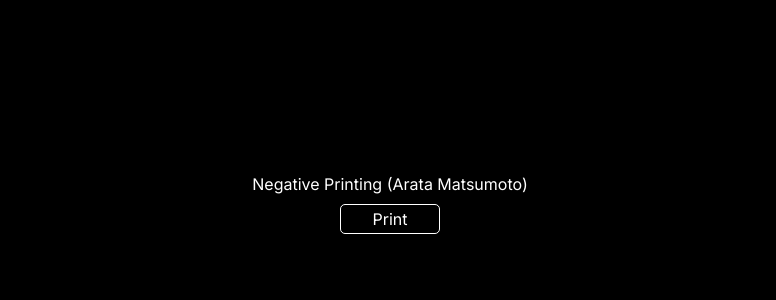
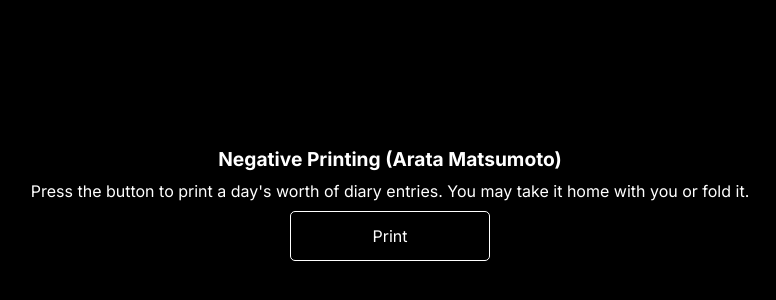
Before and after one commit to aratius/NegativePrinting, a Next.js app: page / in a window 1280 px wide. Shown: the part 196-496 px from the top of the page, without its empty margins (250-1026 px from the left). Built offline with nearby package versions, Linux system fonts and the light colour scheme.

Commit message:
スタイル

```diff
--- a/src/app/page.js
+++ b/src/app/page.js
@@ -51,11 +51,15 @@ export default function Home() {
         <link rel="icon" href="/favicon.ico" />
       </Head>
       <main className={styles.main}>
-        <p>Negative Printing (Arata Matsumoto)</p>
+        <h2>Negative Printing (Arata Matsumoto)</h2>
         {
           enabled ?
-            <a href="#" onClick={onClick}>Print</a> :
-            <p>You&apos;ve already printed, Thank you.</p>
+            <>
+              <p>Press the button to print a day&apos;s worth of diary entries. You may take it home with you or fold it.</p>
+              <a href="#" onClick={onClick}>Print</a>
+            </>
+            :
+            <p>You have already printed it. Thank you very much.</p>
         }
       </main>
     </>
--- a/src/app/page.module.css
+++ b/src/app/page.module.css
@@ -5,18 +5,34 @@
   flex-direction: column;
   justify-content: center;
   align-items: center;
+  padding: 0 10px;
+}
+
+.main>h2 {
+  font-size: 1.2rem;
+  width: 100%;
+  text-align: center;
+  margin-bottom: 10px;
 }
 
 .main>p {
+  font-size: 1rem;
+  width: 100%;
+  text-align: center;
   margin-bottom: 10px;
 }
 
 .main>a {
-  width: 100px;
-  height: 30px;
+  width: 200px;
+  height: 50px;
   display: flex;
   justify-content: center;
   align-items: center;
   border: 1px solid white;
   border-radius: 5px;
 }
+
+.main>a:active {
+  color: black;
+  background-color: #fff;
+}
```
